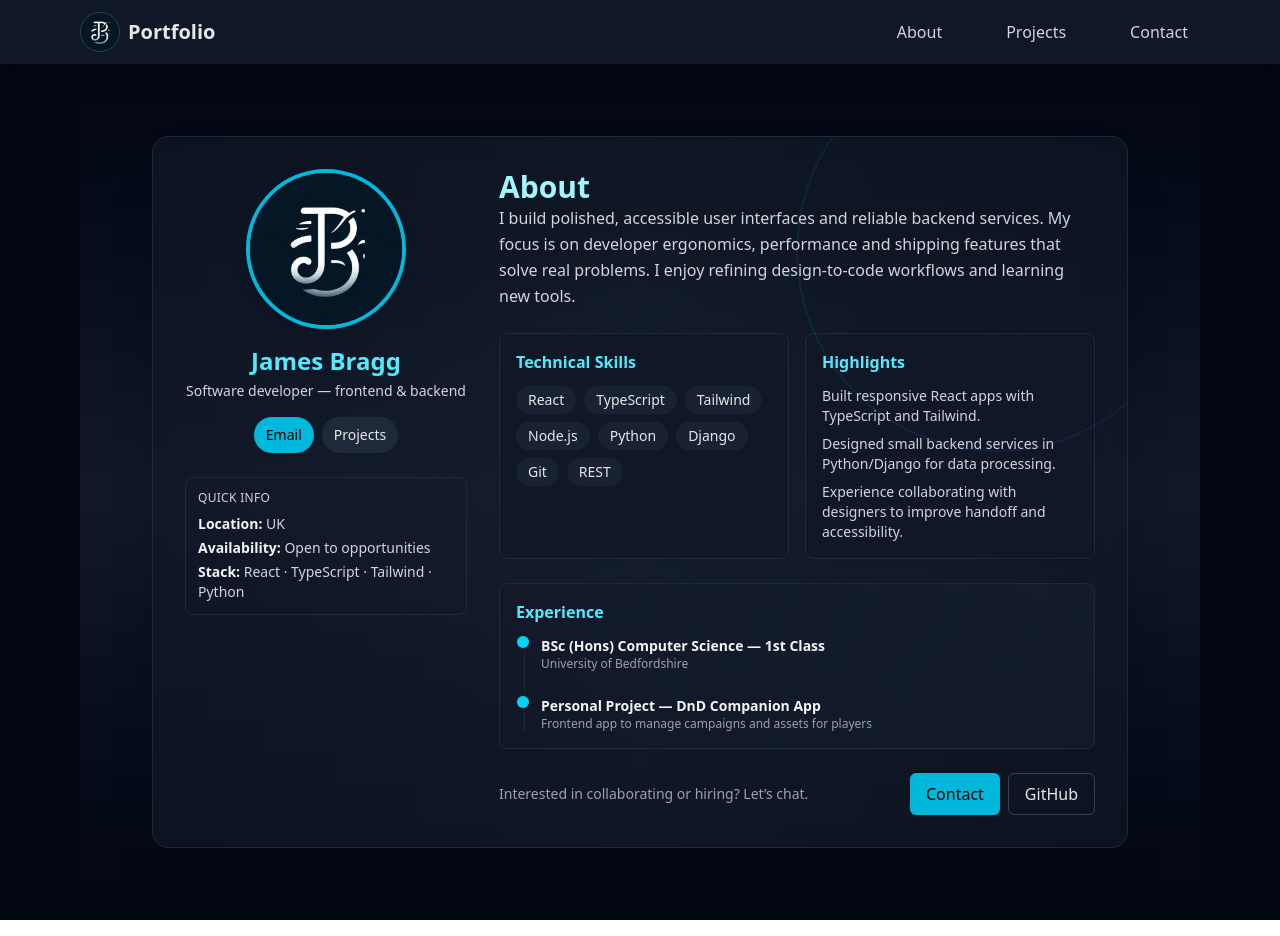
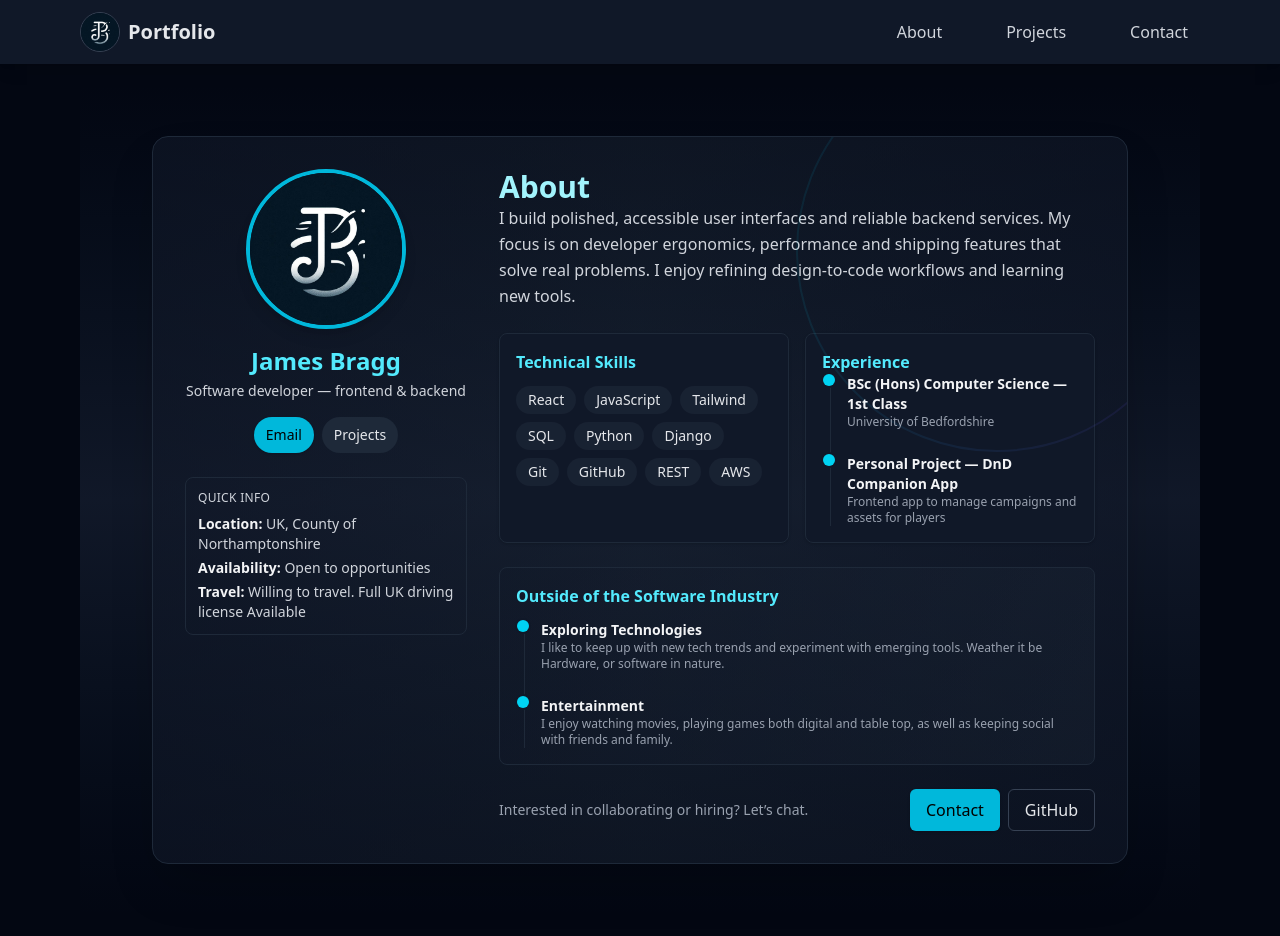
Before and after one commit to James-Bragg/Portfolio-Site, a React (Vite) app: page /about in a window 1280 px wide. Built offline with nearby package versions, Linux system fonts and the light colour scheme.

Commit message:
final changes before commit

```diff
--- a/src/About.tsx
+++ b/src/About.tsx
@@ -44,9 +44,9 @@ const About: React.FC = () => {
               <div className="mt-6 w-full bg-gray-850/30 border border-gray-800 rounded-lg p-3 text-left">
                 <h3 className="text-xs text-gray-300 uppercase tracking-wide">Quick info</h3>
                 <ul className="mt-2 text-sm text-gray-300 space-y-1">
-                  <li><strong className="text-gray-100">Location:</strong> UK</li>
+                  <li><strong className="text-gray-100">Location:</strong> UK, County of Northamptonshire</li>
                   <li><strong className="text-gray-100">Availability:</strong> Open to opportunities</li>
-                  <li><strong className="text-gray-100">Stack:</strong> React · TypeScript · Tailwind · Python</li>
+                  <li><strong className="text-gray-100">Travel:</strong> Willing to travel. Full UK driving license Available</li>
                 </ul>
               </div>
             </aside>
@@ -65,25 +65,15 @@ const About: React.FC = () => {
                 <div className="p-4 rounded-lg bg-gray-900 border border-gray-800 shadow transition hover:shadow-lg">
                   <h4 className="font-semibold text-cyan-300">Technical Skills</h4>
                   <div className="mt-3 flex flex-wrap gap-2">
-                    {['React', 'TypeScript', 'Tailwind', 'Node.js', 'Python', 'Django', 'Git', 'REST'].map(skill => (
+                    {['React', 'JavaScript', 'Tailwind', 'SQL', 'Python', 'Django', 'Git', 'GitHub', 'REST', 'AWS'].map(skill => (
                       <span key={skill} className="px-3 py-1 bg-gray-800/60 text-sm rounded-full text-gray-200">{skill}</span>
                     ))}
                   </div>
                 </div>
 
                 <div className="p-4 rounded-lg bg-gray-900 border border-gray-800 shadow transition hover:shadow-lg">
-                  <h4 className="font-semibold text-cyan-300">Highlights</h4>
-                  <ul className="mt-3 space-y-2 text-gray-300 text-sm">
-                    <li>Built responsive React apps with TypeScript and Tailwind.</li>
-                    <li>Designed small backend services in Python/Django for data processing.</li>
-                    <li>Experience collaborating with designers to improve handoff and accessibility.</li>
-                  </ul>
-                </div>
-              </div>
-
-              <div className="mt-2 p-4 rounded-lg bg-gradient-to-r from-gray-900/40 to-gray-800/30 border border-gray-800">
-                <h4 className="font-semibold text-cyan-300 mb-3">Experience</h4>
-                <ol className="relative border-l border-gray-800 ml-2 pl-4 space-y-6 text-sm text-gray-300">
+                  <h4 className="font-semibold text-cyan-300">Experience</h4>
+                  <ol className="relative border-l border-gray-800 ml-2 pl-4 space-y-6 text-sm text-gray-300">
                   <li className="relative">
                     <span className="absolute -left-6 top-0 inline-flex items-center justify-center w-3 h-3 rounded-full bg-cyan-400 ring-2 ring-gray-900"></span>
                     <div className="font-semibold text-gray-100">BSc (Hons) Computer Science — 1st Class</div>
@@ -93,6 +83,23 @@ const About: React.FC = () => {
                     <span className="absolute -left-6 top-0 inline-flex items-center justify-center w-3 h-3 rounded-full bg-cyan-400 ring-2 ring-gray-900"></span>
                     <div className="font-semibold text-gray-100">Personal Project — DnD Companion App</div>
                     <div className="text-xs text-gray-400">Frontend app to manage campaigns and assets for players</div>
+                  </li>
+                </ol>
+                </div>
+              </div>
+
+              <div className="mt-2 p-4 rounded-lg bg-gradient-to-r from-gray-900/40 to-gray-800/30 border border-gray-800">
+                <h4 className="font-semibold text-cyan-300 mb-3">Outside of the Software Industry</h4>
+                <ol className="relative border-l border-gray-800 ml-2 pl-4 space-y-6 text-sm text-gray-300">
+                  <li className="relative">
+                    <span className="absolute -left-6 top-0 inline-flex items-center justify-center w-3 h-3 rounded-full bg-cyan-400 ring-2 ring-gray-900"></span>
+                    <div className="font-semibold text-gray-100">Exploring Technologies</div>
+                    <div className="text-xs text-gray-400">I like to keep up with new tech trends and experiment with emerging tools. Weather it be Hardware, or software in nature.</div>
+                  </li>
+                  <li className="relative">
+                    <span className="absolute -left-6 top-0 inline-flex items-center justify-center w-3 h-3 rounded-full bg-cyan-400 ring-2 ring-gray-900"></span>
+                    <div className="font-semibold text-gray-100">Entertainment</div>
+                    <div className="text-xs text-gray-400">I enjoy watching movies, playing games both digital and table top, as well as keeping social with friends and family.</div>
                   </li>
                 </ol>
               </div>
--- a/src/Home.tsx
+++ b/src/Home.tsx
@@ -51,14 +51,15 @@ const Home: React.FC = () => {
               <div className="mt-4 grid sm:grid-cols-2 gap-4">
                 <div className="p-4 rounded-lg bg-gray-900 border border-gray-800 shadow">
                   <h4 className="text-cyan-300 font-semibold">Quick snapshot</h4>
-                  <p className="text-sm text-gray-300 mt-2">Frontend & backend developer — React, TypeScript, Tailwind, Python.</p>
+                  <p className="text-sm text-gray-300 mt-2">Software Engineer with 1<sup>st</sup> class Bsc in Computer Science from the University of Bedfordshire.
+                  </p>
                 </div>
 
                 <div className="p-4 rounded-lg bg-gray-900 border border-gray-800 shadow">
                   <h4 className="text-cyan-300 font-semibold">Highlights</h4>
                   <ul className="text-sm text-gray-300 mt-2 space-y-1">
-                    <li>Responsive React apps with strong accessibility focus.</li>
-                    <li>Small backend services & integrations in Python/Django.</li>
+                    <li>Using Frameworks such as React and Django.</li>
+                    <li>Building Projects using a wide range of technologies. For example, Python, SQL, AWS,</li>
                   </ul>
                 </div>
               </div>
--- a/src/Projects.tsx
+++ b/src/Projects.tsx
@@ -4,24 +4,24 @@ const projects = [
 	{
 		title: 'DnD Companion',
 		description:
-			'Manage campaigns, characters and assets with an opinionated, responsive UI.',
-		tech: ['React', 'TypeScript', 'Tailwind'],
-		repo: 'https://github.com/James-Bragg/dnd-companion',
+			'Manage Combat Encounters with the built in Initiative Tracker. As well as saving Users and initiative bonuses.',
+		tech: ['HTML', 'CSS', 'JavaScript', 'Git'],
+		repo: '',
 		demo: '#',
 	},
 	{
-		title: 'Portfolio Engine',
+		title: 'My Dissertation project.',
 		description:
-			'Lightweight static site generator for showcasing projects with MDX support.',
-		tech: ['Next.js', 'Tailwind', 'Vercel'],
-		repo: 'https://github.com/James-Bragg/portfolio-engine',
+			'A Forum/Social media platform built to allow student collaboration across universities to allow for greater developed of social skills and collaboration.',
+		tech: ['HTML', 'CSS', 'JAVAScript', 'Python', 'Django', 'AWS', 'SQL', 'Git'],
+		repo: '',
 		demo: '#',
 	},
 	{
-		title: 'Data Worker',
+		title: 'This Portfolio Site',
 		description:
-			'Small Python service for ETL and CSV processing with simple REST API.',
-		tech: ['Python', 'FastAPI', 'Docker'],
+			'A personal portfolio website to showcase my projects and skills as a software developer.',
+		tech: ['REACT', 'TAILWIND', 'TypeScript', 'VITE', 'Git', 'GitHub-Pages'],
 		repo: 'https://github.com/James-Bragg/data-worker',
 		demo: '#',
 	},
```
